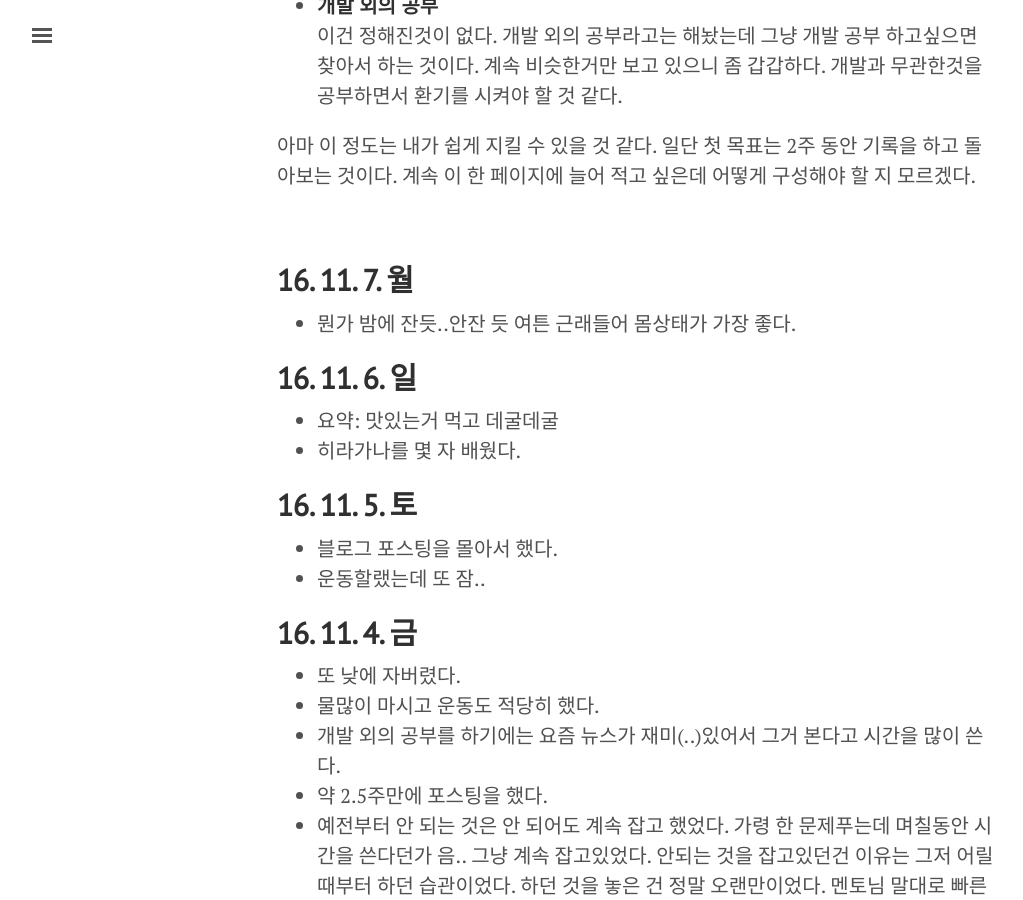
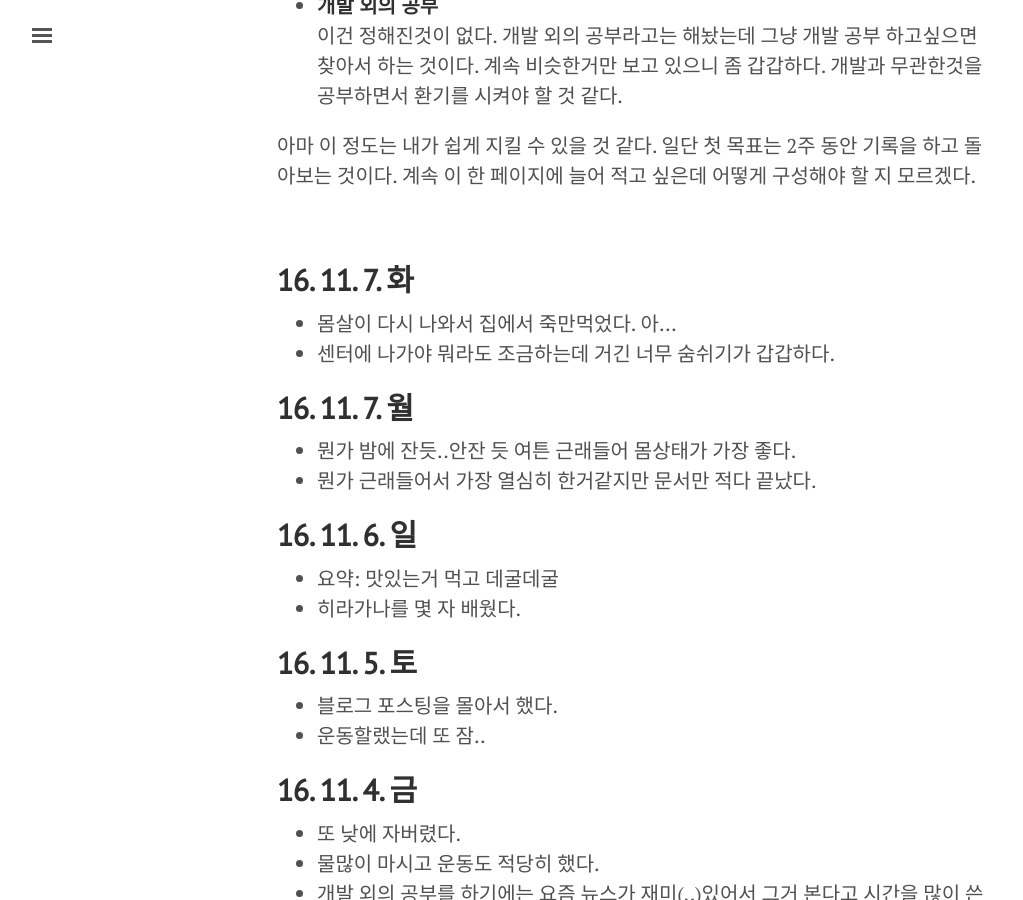
Before and after one commit to hyesun03/hyesun03.github.io, a Jekyll site: the page built from daily_check.md, in a window 1280 px wide and 900 px high, scrolled down 1191 px. Shown: the whole window, without its empty margins (3-1026 px from the left). Built offline with Jekyll 4.4.1, drawn with Linux system fonts in a browser that asks for light colours; comment, search, counter and statistics services are not loaded.

Commit message:
daily check

```diff
--- a/daily_check.md
+++ b/daily_check.md
@@ -35,8 +35,13 @@ title: Daily Check
 
 <br/>
 
+## **16. 11. 7. 화**
+* 몸살이 다시 나와서 집에서 죽만먹었다. 아...
+* 센터에 나가야 뭐라도 조금하는데 거긴 너무 숨쉬기가 갑갑하다.
+
 ## **16. 11. 7. 월**
 * 뭔가 밤에 잔듯..안잔 듯 여튼 근래들어 몸상태가 가장 좋다.
+* 뭔가 근래들어서 가장 열심히 한거같지만 문서만 적다 끝났다.
 
 ## **16. 11. 6. 일**
 * 요약: 맛있는거 먹고 데굴데굴
```
